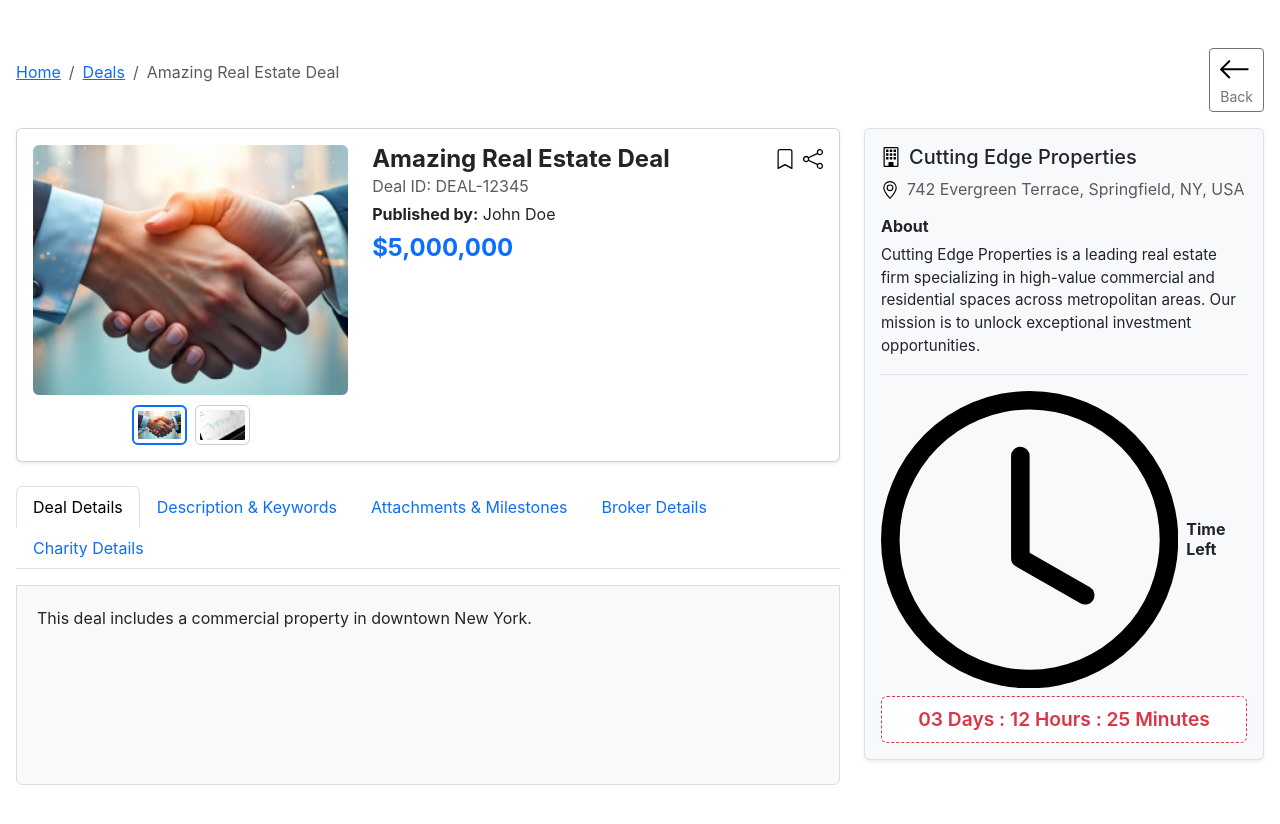
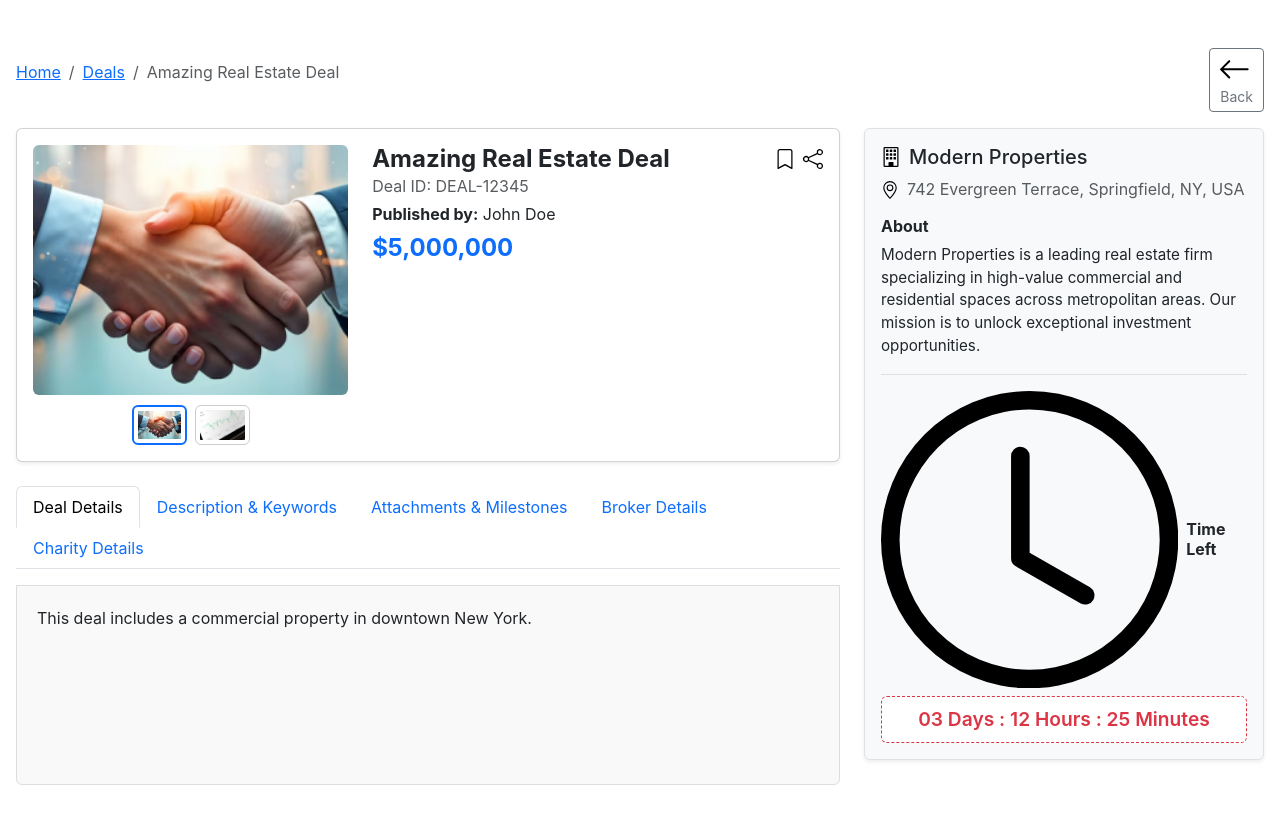
Before and after one commit to potentialcoder/dealspro, a React (Create React App) app: page /deal-details in a window 1280 px wide. Shown: the top 824 px of the page. Built offline with nearby package versions, Linux system fonts and the light colour scheme.

Commit message:
Update deal details page

```diff
--- a/src/DealDetails.js
+++ b/src/DealDetails.js
@@ -28,10 +28,10 @@ const dealData = {
   publisher: "John Doe",
   amount: "$5,000,000",
   company: {
-    name: "Cutting Edge Properties",
+    name: "Modern Properties",
     location: "742 Evergreen Terrace, Springfield, NY, USA",
     about:
-      "Cutting Edge Properties is a leading real estate firm specializing in high-value commercial and residential spaces across metropolitan areas. Our mission is to unlock exceptional investment opportunities.",
+      "Modern Properties is a leading real estate firm specializing in high-value commercial and residential spaces across metropolitan areas. Our mission is to unlock exceptional investment opportunities.",
   },
   details: "This deal includes a commercial property in downtown New York.",
   description:
```
